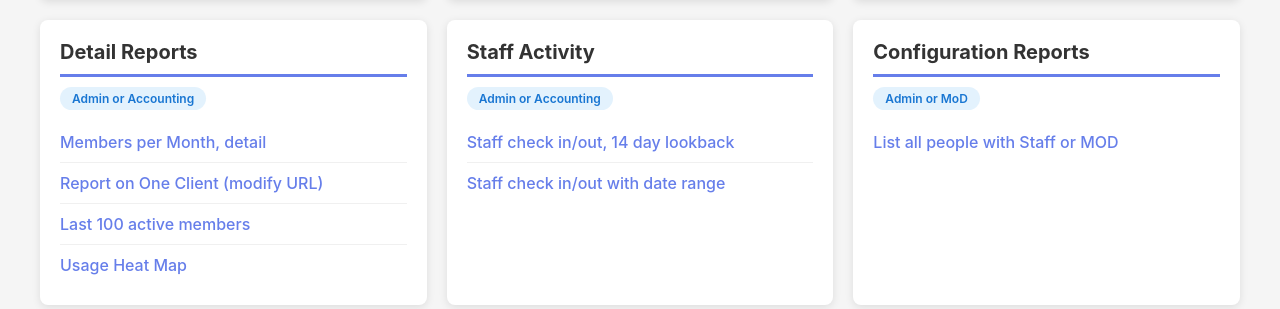
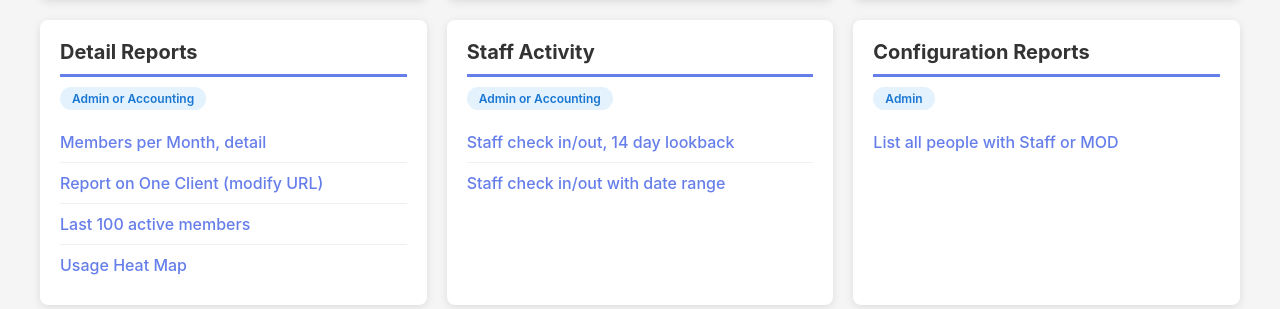
Before and after one commit to makernexus/RFID_System, a PHP site: page /rfidhome.php in a window 1280 px wide. Shown: the part 430-739 px from the top of the page. Run offline with PHP 8.4, Linux system fonts and the light colour scheme; the visitor is signed in with stand-in values (Sample User, id 1).

Commit message:
updated permission note

```diff
--- a/Software/Facility_Database_SW/datalogging/rfidhome.php
+++ b/Software/Facility_Database_SW/datalogging/rfidhome.php
@@ -228,7 +228,7 @@ $authHeader = ob_get_clean();
 
             <div class="report-card">
                 <h3>Configuration Reports</h3>
-                <div class="permission-tag">Admin or MoD</div>
+                <div class="permission-tag">Admin</div>
                 <ul>
                     <li><a href="rfidreportstaffmod.php">List all people with Staff or MOD</a></li>
                 </ul>
```
